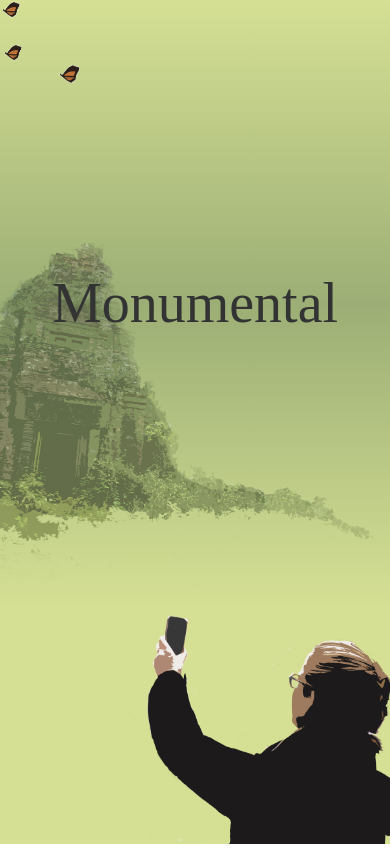
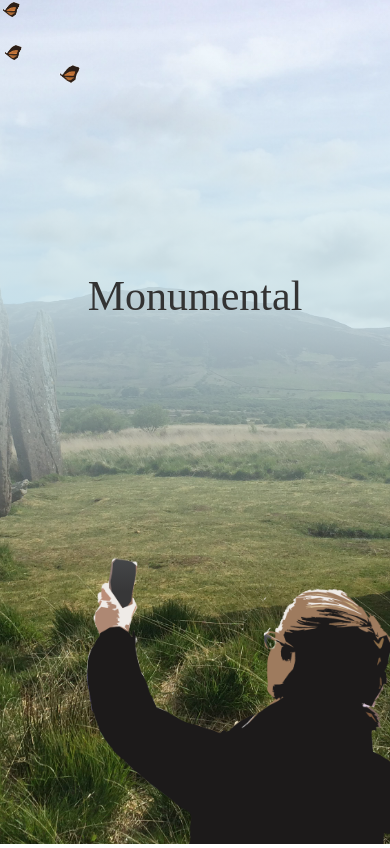
Before and after one commit to Rosie-Brigham/crowdsourcing, a React app: page / in a window 390 px wide. Shown: the top 848 px of the page. Built offline with nearby package versions, Linux system fonts and the light colour scheme; a web font is replaced by a local one.

Commit message:
fixed the background issue!!!

```diff
--- a/components/app.js
+++ b/components/app.js
@@ -20,7 +20,6 @@ class App extends Component {
             <Butterfly butterflyName={'butterfly'}/>
             <Butterfly butterflyName={'butterflyTwo'}/>
             <Butterfly butterflyName={'butterflyThree'}/>
-            <span><img className="me" src='assets/images/me.png'/></span>
           </div>
         </Jumbotron>
 
--- a/index.css
+++ b/index.css
@@ -10,6 +10,10 @@ h1, h2 {
 
 .jumbotron {
   height: 100vh;
+  -webkit-height: 100vh;
+  -moz-height: 100vh;
+  -ms-height: 100vh;
+  -o-height: 100vh;
   background: url(assets/images/background.png);
   background-size: cover;
   background-color: rgb(234, 245, 255)
@@ -26,15 +30,18 @@ h1, h2 {
 
 @media only screen and (max-width: 600px) {
   .jumbotron {
-    background: url(assets/images/background_portrait.png) no-repeat left center;
-    background-color: #d5e094;
-    -webkit-background-size: 100vw auto, 150vw auto;
-    -moz-background-size: 100vw auto, 150vw auto;
-    -o-background-size: 100vw auto, 150vw auto;
-    background-size: 100vw auto, 150vw auto;
-    /*background-size: 100vw auto, 150vw auto;*/
-    background-attachment: fixed;
+    background-image: url("assets/images/me.png"), url("assets/images/machrie_portrait.jpg");
+    background-position: bottom right, center;
+    background-repeat: no-repeat;
+    background-color: rgb(206, 228, 234);
+    background-size: cover;
+    -webkit-background-size: cover;
+    -moz-background-size: cover;
+    -o-background-size: cover;
+    background-size: 100vw auto, 100vh auto;
+    /*background-attachment: fixed;*/
     height: 100vh;
+    /*height: -webkit-calc(100% - 0px)*/
     padding: 0;
     margin: 0;
   }
@@ -42,15 +49,15 @@ h1, h2 {
   .jumbotron .landing-content {
     margin: auto;
     padding: 50% 0;
-    background: rgba(83, 111, 78, 0.45);
-    background: linear-gradient(rgba(83, 111, 78,0), rgba(83, 111, 78, 0.44), rgba(83, 111, 78,0));
-    background: -webkit-linear-gradient(rgba(83, 111, 78,0), rgba(83, 111, 78, 0.44), rgba(83, 111, 78,0));
-    background: -moz-linear-gradient(rgba(83, 111, 78,0), rgba(83, 111, 78, 0.44), rgba(83, 111, 78,0));
+    background: rgba(206, 228, 234, 0.77);
+    background: linear-gradient(rgba(78, 108, 111, 0), rgba(206, 228, 234, 0.85), rgba(78, 108, 111, 0));
+    background: -webkit-linear-gradient(rgba(78, 108, 111, 0), rgba(206, 228, 234, 0.85), rgba(78, 108, 111, 0));
+    background: -moz-linear-gradient(rgba(78, 108, 111, 0), rgba(206, 228, 234, 0.85), rgba(78, 108, 111, 0));
   }
 
   .jumbotron h1 {
     margin: 20% auto;
-    font-size: 4em;
+    font-size: 3em;
   }
 }
 
@@ -91,8 +98,9 @@ h1, h2 {
 .me {
   position: absolute;
   width: 35%;
-  bottom: 0vh;
+  bottom: 0px;
   right: 0px;
+  background: url('assets/image/me.png')
 }
 
 @media only screen and (max-width: 600px) {
```
Also changed, not shown: assets/images/machrie_portrait.jpg (added).
